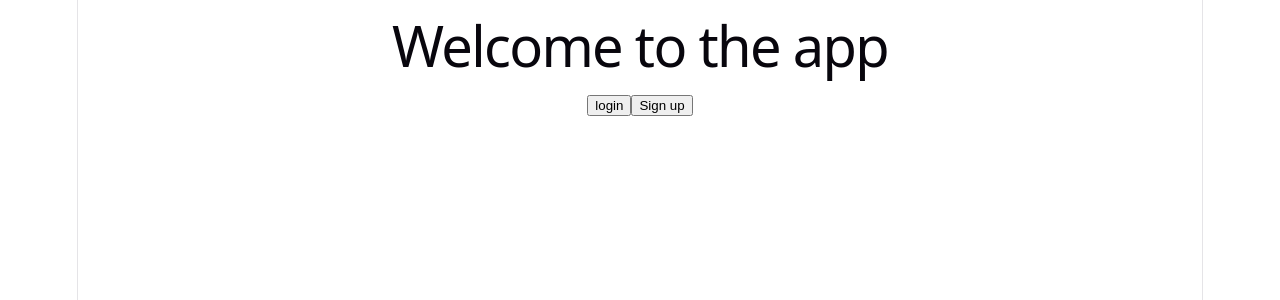
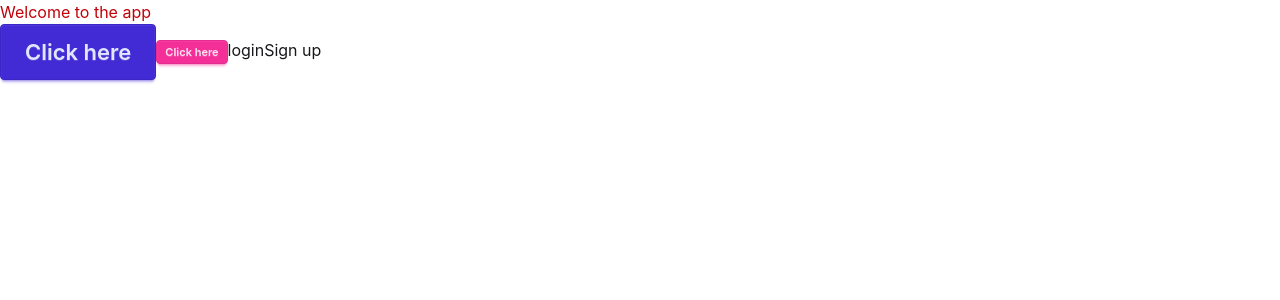
Before and after one commit to Lalmanigtm/talent, a React (Vite) app in the folder frontend/: page / in a window 1280 px wide. Shown: the top 300 px of the page. Built offline with nearby package versions, Linux system fonts and the light colour scheme; no server answers.

Commit message:
07-setup tailwind css and daisy ui

```diff
--- a/frontend/package.json
+++ b/frontend/package.json
@@ -11,8 +11,10 @@
   },
   "dependencies": {
     "@clerk/react": "^6.7.3",
+    "@tailwindcss/vite": "^4.3.0",
     "react": "^19.2.6",
     "react-dom": "^19.2.6",
+    "tailwindcss": "^4.3.0",
     "talent-iq": "file:.."
   },
   "devDependencies": {
@@ -25,6 +27,7 @@
     "@types/react-dom": "^19.2.3",
     "@vitejs/plugin-react": "^6.0.1",
     "babel-plugin-react-compiler": "^1.0.0",
+    "daisyui": "^5.5.23",
     "eslint": "^10.3.0",
     "eslint-plugin-react-hooks": "^7.1.1",
     "eslint-plugin-react-refresh": "^0.5.2",
--- a/frontend/src/App.tsx
+++ b/frontend/src/App.tsx
@@ -7,9 +7,12 @@ function App() {
 
   return (
     <>
-      <h1>Welcome to the app</h1>
 
       <header>
+        <h1 className='text-red-700'>Welcome to the app</h1>
+        <button className='btn btn-primary btn-xl'>Click here</button>
+        <button className='btn btn-secondary btn-xs'>Click here</button>
+
         <Show when="signed-out">
           <SignInButton mode="modal" >login </SignInButton>
           <SignUpButton mode="modal" >Sign up</SignUpButton>
--- a/frontend/src/index.css
+++ b/frontend/src/index.css
@@ -1,111 +1,2 @@
-:root {
-  --text: #6b6375;
-  --text-h: #08060d;
-  --bg: #fff;
-  --border: #e5e4e7;
-  --code-bg: #f4f3ec;
-  --accent: #aa3bff;
-  --accent-bg: rgba(170, 59, 255, 0.1);
-  --accent-border: rgba(170, 59, 255, 0.5);
-  --social-bg: rgba(244, 243, 236, 0.5);
-  --shadow:
-    rgba(0, 0, 0, 0.1) 0 10px 15px -3px, rgba(0, 0, 0, 0.05) 0 4px 6px -2px;
-
-  --sans: system-ui, 'Segoe UI', Roboto, sans-serif;
-  --heading: system-ui, 'Segoe UI', Roboto, sans-serif;
-  --mono: ui-monospace, Consolas, monospace;
-
-  font: 18px/145% var(--sans);
-  letter-spacing: 0.18px;
-  color-scheme: light dark;
-  color: var(--text);
-  background: var(--bg);
-  font-synthesis: none;
-  text-rendering: optimizeLegibility;
-  -webkit-font-smoothing: antialiased;
-  -moz-osx-font-smoothing: grayscale;
-
-  @media (max-width: 1024px) {
-    font-size: 16px;
-  }
-}
-
-@media (prefers-color-scheme: dark) {
-  :root {
-    --text: #9ca3af;
-    --text-h: #f3f4f6;
-    --bg: #16171d;
-    --border: #2e303a;
-    --code-bg: #1f2028;
-    --accent: #c084fc;
-    --accent-bg: rgba(192, 132, 252, 0.15);
-    --accent-border: rgba(192, 132, 252, 0.5);
-    --social-bg: rgba(47, 48, 58, 0.5);
-    --shadow:
-      rgba(0, 0, 0, 0.4) 0 10px 15px -3px, rgba(0, 0, 0, 0.25) 0 4px 6px -2px;
-  }
-
-  #social .button-icon {
-    filter: invert(1) brightness(2);
-  }
-}
-
-#root {
-  width: 1126px;
-  max-width: 100%;
-  margin: 0 auto;
-  text-align: center;
-  border-inline: 1px solid var(--border);
-  min-height: 100svh;
-  display: flex;
-  flex-direction: column;
-  box-sizing: border-box;
-}
-
-body {
-  margin: 0;
-}
-
-h1,
-h2 {
-  font-family: var(--heading);
-  font-weight: 500;
-  color: var(--text-h);
-}
-
-h1 {
-  font-size: 56px;
-  letter-spacing: -1.68px;
-  margin: 32px 0;
-  @media (max-width: 1024px) {
-    font-size: 36px;
-    margin: 20px 0;
-  }
-}
-h2 {
-  font-size: 24px;
-  line-height: 118%;
-  letter-spacing: -0.24px;
-  margin: 0 0 8px;
-  @media (max-width: 1024px) {
-    font-size: 20px;
-  }
-}
-p {
-  margin: 0;
-}
-
-code,
-.counter {
-  font-family: var(--mono);
-  display: inline-flex;
-  border-radius: 4px;
-  color: var(--text-h);
-}
-
-code {
-  font-size: 15px;
-  line-height: 135%;
-  padding: 4px 8px;
-  background: var(--code-bg);
-}
+@import "tailwindcss";
+@plugin "daisyui";
--- a/frontend/vite.config.ts
+++ b/frontend/vite.config.ts
@@ -1,11 +1,13 @@
 import { defineConfig } from 'vite'
 import react, { reactCompilerPreset } from '@vitejs/plugin-react'
 import babel from '@rolldown/plugin-babel'
+import tailwindcss from '@tailwindcss/vite'
 
 // https://vite.dev/config/
 export default defineConfig({
   plugins: [
     react(),
+    tailwindcss(),
     babel({ presets: [reactCompilerPreset()] })
   ],
 })
```
Also changed, not shown: 1 other file (tests, documents, lock files or other folders).
